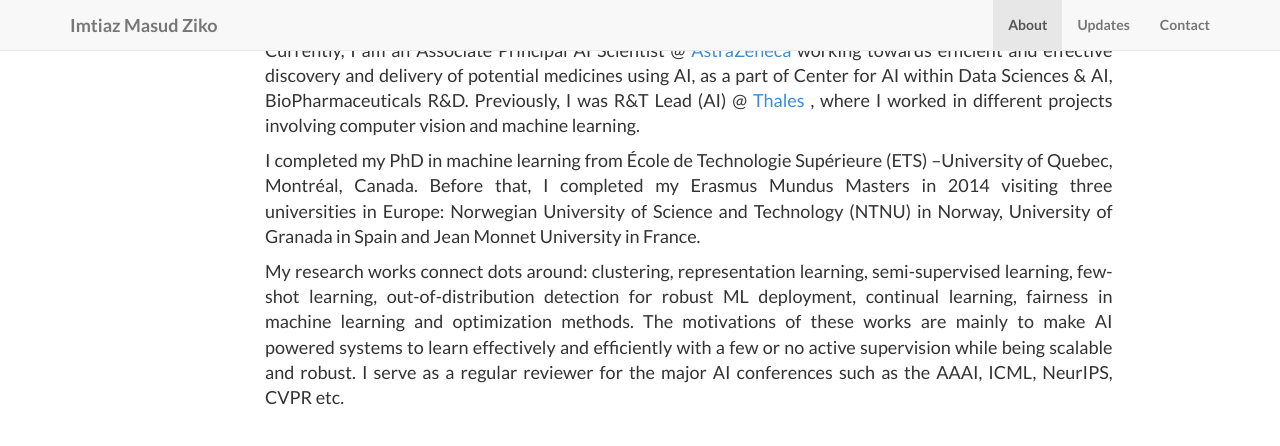
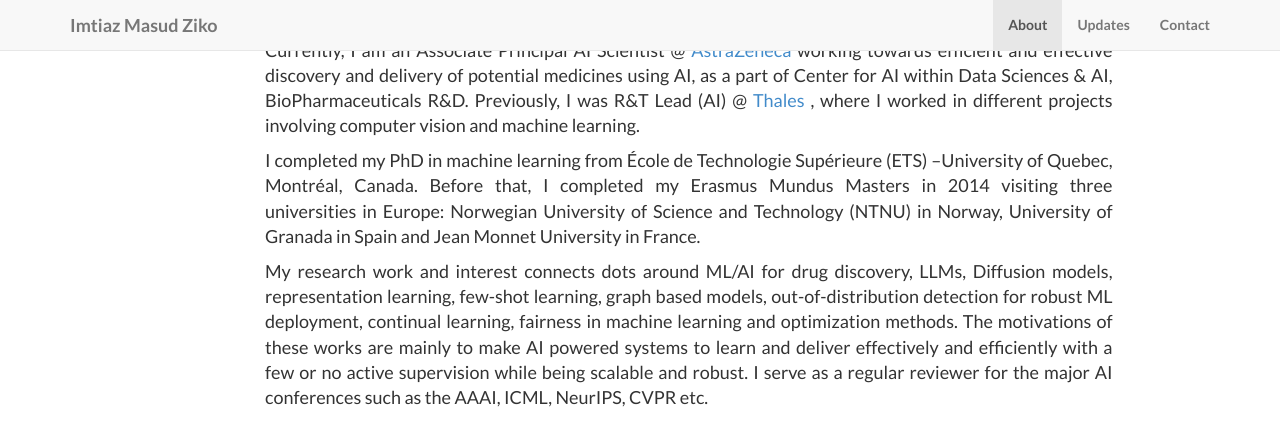
Before and after one commit to imtiazziko/github.io, a Jekyll site: the page built from index.html, in a window 1280 px wide and 900 px high, scrolled down 1012 px, cut to the strip 0-491 px from the top of the window. Shown: the top 446 px of the strip. Built offline with Jekyll 4.4.1, drawn with Linux system fonts in a browser that asks for light colours; nearby versions of some CDN libraries; library files that are not in the unit come from our copies; some of the changed text lies outside the part shown.

Commit message:
update 2024

```diff
--- a/_config.yml
+++ b/_config.yml
@@ -4,12 +4,12 @@
 
 url: http://imtiazziko.github.io
 title: Imtiaz Masud Ziko
-tagline: Machine learning and AI enthusiast.
+tagline: Machine learning and AI Researcher.
 email: ziko.iut@@gmail.com
-author: Imtiaz Ziko
+author: Imtiaz Masud Ziko
 description: > # "Write an awesome description for your new site here.
-  Machine learning and AI enthusiast.
-copyright: 'Copyright & copy; 2021 Imtiaz Masud Ziko.'
+  Machine learning and AI enthusiast and Researcher.
+copyright: 'Copyright & copy; 2024 Imtiaz Masud Ziko.'
 # credits:
   # 'Credits: Landing Page is a free to use, open source Bootstrap theme created by <a href="http://startbootstrap.com/">Start Bootstrap</a>.'
 
--- a/_includes/about.html
+++ b/_includes/about.html
@@ -13,7 +13,7 @@
                   I completed my PhD in machine learning from École de Technologie Supérieure (ETS) –University of Quebec, Montréal, Canada. Before that, I completed my Erasmus Mundus Masters in 2014 visiting three universities in Europe: Norwegian University of Science and Technology (NTNU) in Norway, University of Granada in Spain and Jean Monnet University in France.
                 </p>
                 <p>
-                My research works connect dots around: clustering, representation learning, semi-supervised learning, few-shot learning, out-of-distribution detection for robust ML deployment, continual learning, fairness in machine learning and optimization methods. The motivations of these works are mainly to make AI powered systems to learn effectively and efficiently with a few or no active supervision while being scalable and robust. I serve as a regular reviewer for the major AI conferences such as the AAAI, ICML, NeurIPS, CVPR etc.
+                My research work and interest connects dots around ML/AI for drug discovery, LLMs, Diffusion models, representation learning, few-shot learning, graph based models, out-of-distribution detection for robust ML deployment, continual learning, fairness in machine learning and optimization methods. The motivations of these works are mainly to make AI powered systems to learn and deliver effectively and efficiently with a few or no active supervision while being scalable and robust. I serve as a regular reviewer for the major AI conferences such as the AAAI, ICML, NeurIPS, CVPR etc.
                 </p>
 
                 </div>
```
